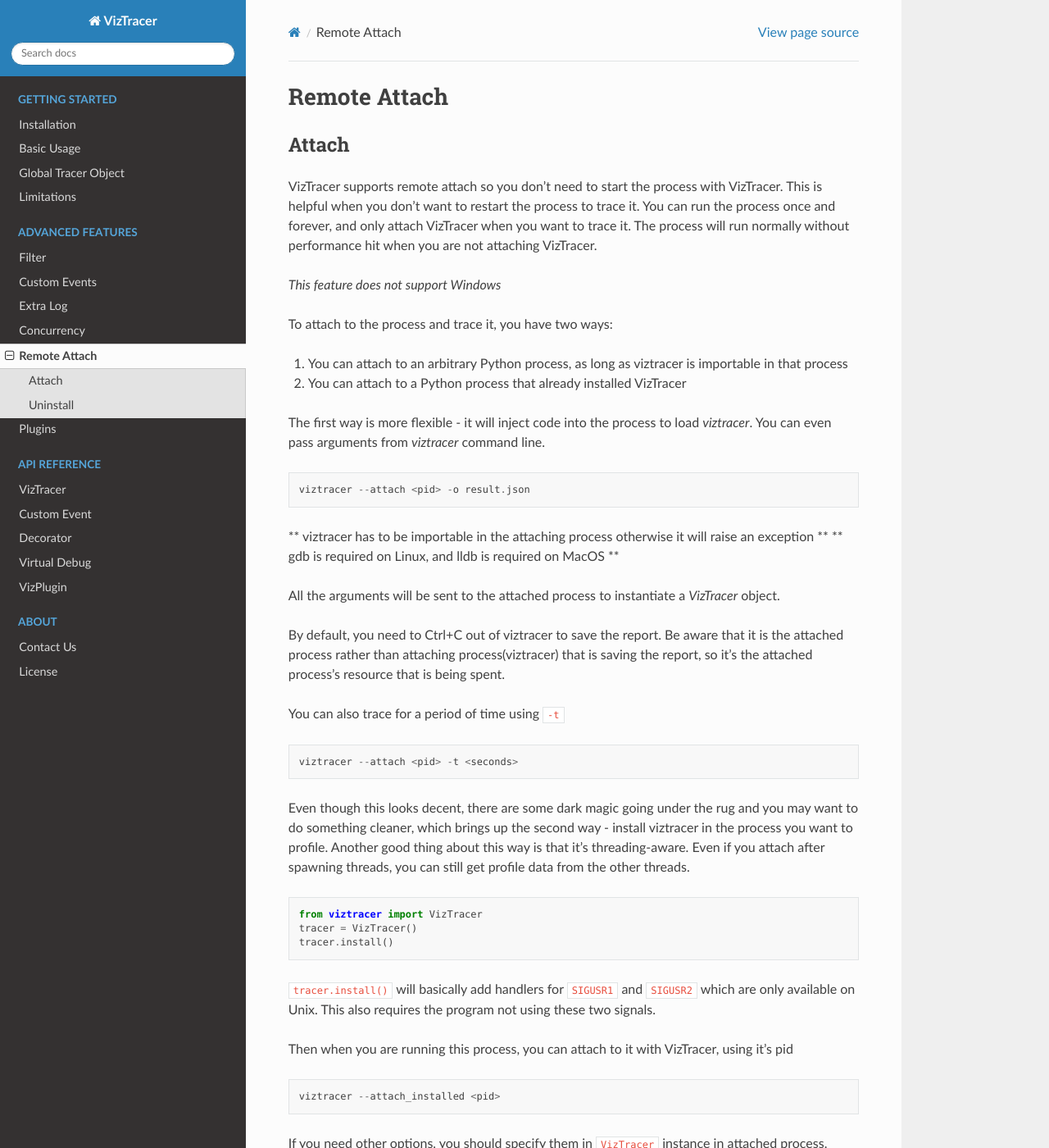
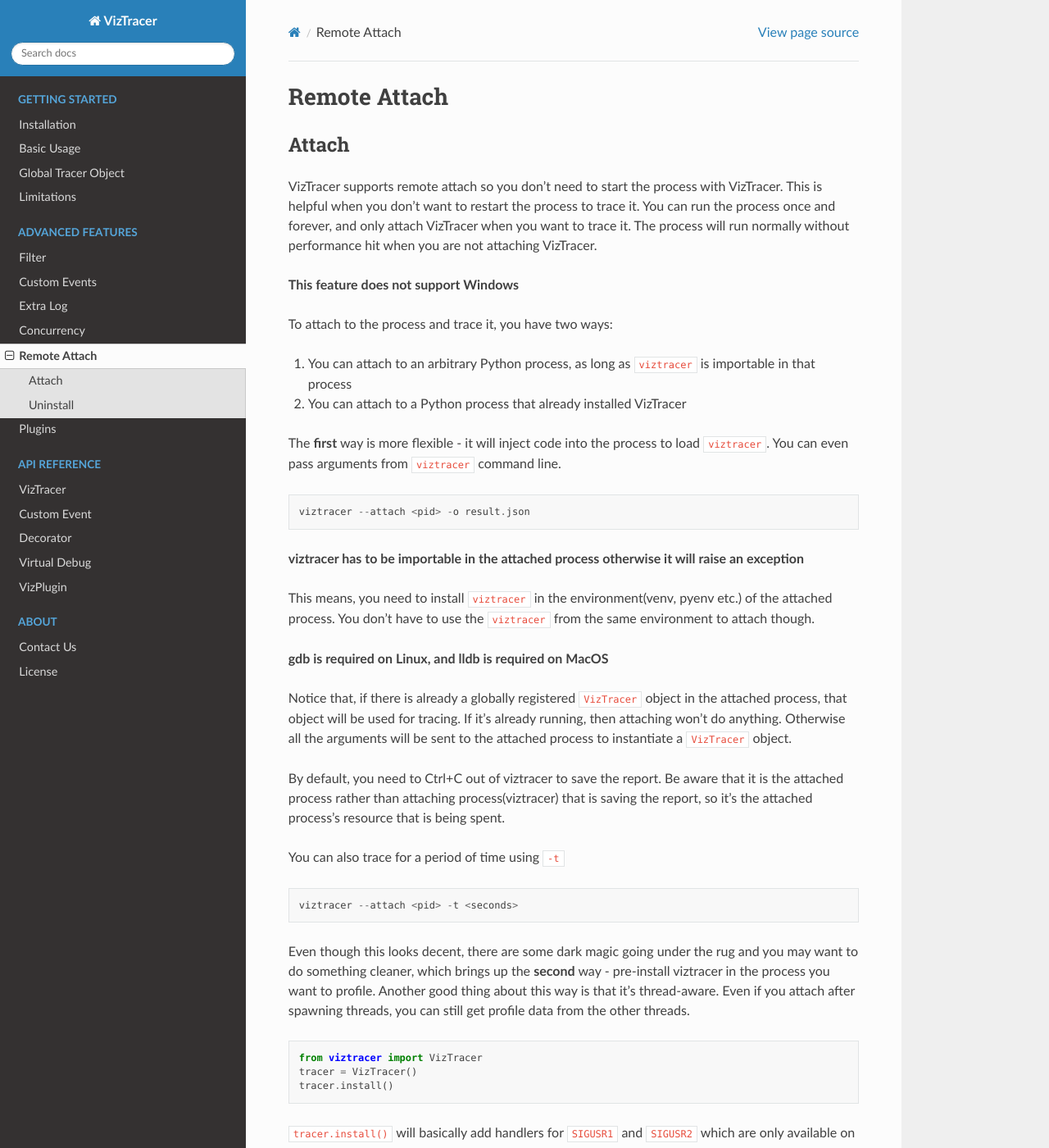
Before and after one commit to gaogaotiantian/viztracer, a Sphinx documentation site: the page built from docs/source/remote_attach.rst, in a window 1280 px wide and 1400 px high. Shown: the whole window at 82% size. Built offline with Sphinx 7.4.7 and the Read the Docs theme 2.0.0, drawn with Linux system fonts in a browser that asks for light colours.

Commit message:
Update docs for remote attach

```diff
--- a/docs/source/remote_attach.rst
+++ b/docs/source/remote_attach.rst
@@ -9,24 +9,30 @@
 the process once and forever, and only attach VizTracer when you want to trace it.
 The process will run normally without performance hit when you are not attaching VizTracer.
 
-*This feature does not support Windows*
+**This feature does not support Windows**
 
 To attach to the process and trace it, you have two ways:
 
-1. You can attach to an arbitrary Python process, as long as viztracer is importable in that process
+1. You can attach to an arbitrary Python process, as long as ``viztracer`` is importable in that process
 2. You can attach to a Python process that already installed VizTracer
 
-The first way is more flexible - it will inject code into the process to load `viztracer`. You can even pass
-arguments from `viztracer` command line.
+The **first** way is more flexible - it will inject code into the process to load ``viztracer``. You can even pass
+arguments from ``viztracer`` command line.
 
 .. code-block::
 
     viztracer --attach <pid> -o result.json
 
-** viztracer has to be importable in the attaching process otherwise it will raise an exception **
-** gdb is required on Linux, and lldb is required on MacOS **
+**viztracer has to be importable in the attached process otherwise it will raise an exception**
 
-All the arguments will be sent to the attached process to instantiate a `VizTracer` object.
+This means, you need to install ``viztracer`` in the environment(venv, pyenv etc.) of the attached process. You don't have
+to use the ``viztracer`` from the same environment to attach though.
+
+**gdb is required on Linux, and lldb is required on MacOS**
+
+Notice that, if there is already a globally registered ``VizTracer`` object in the attached process,
+that object will be used for tracing. If it's already running, then attaching won't do anything.
+Otherwise all the arguments will be sent to the attached process to instantiate a ``VizTracer`` object.
 
 By default, you need to Ctrl+C out of viztracer to save the report. Be aware that it is
 the attached process rather than attaching process(viztracer) that is saving the report,
@@ -39,8 +45,8 @@
     viztracer --attach <pid> -t <seconds>
 
 Even though this looks decent, there are some dark magic going under the rug and you may want to do
-something cleaner, which brings up the second way - install viztracer in the process you want to profile.
-Another good thing about this way is that it's threading-aware. Even if you attach after spawning threads,
+something cleaner, which brings up the **second** way - pre-install viztracer in the process you want to profile.
+Another good thing about this way is that it's thread-aware. Even if you attach after spawning threads,
 you can still get profile data from the other threads.
 
 .. code-block:: python
```
